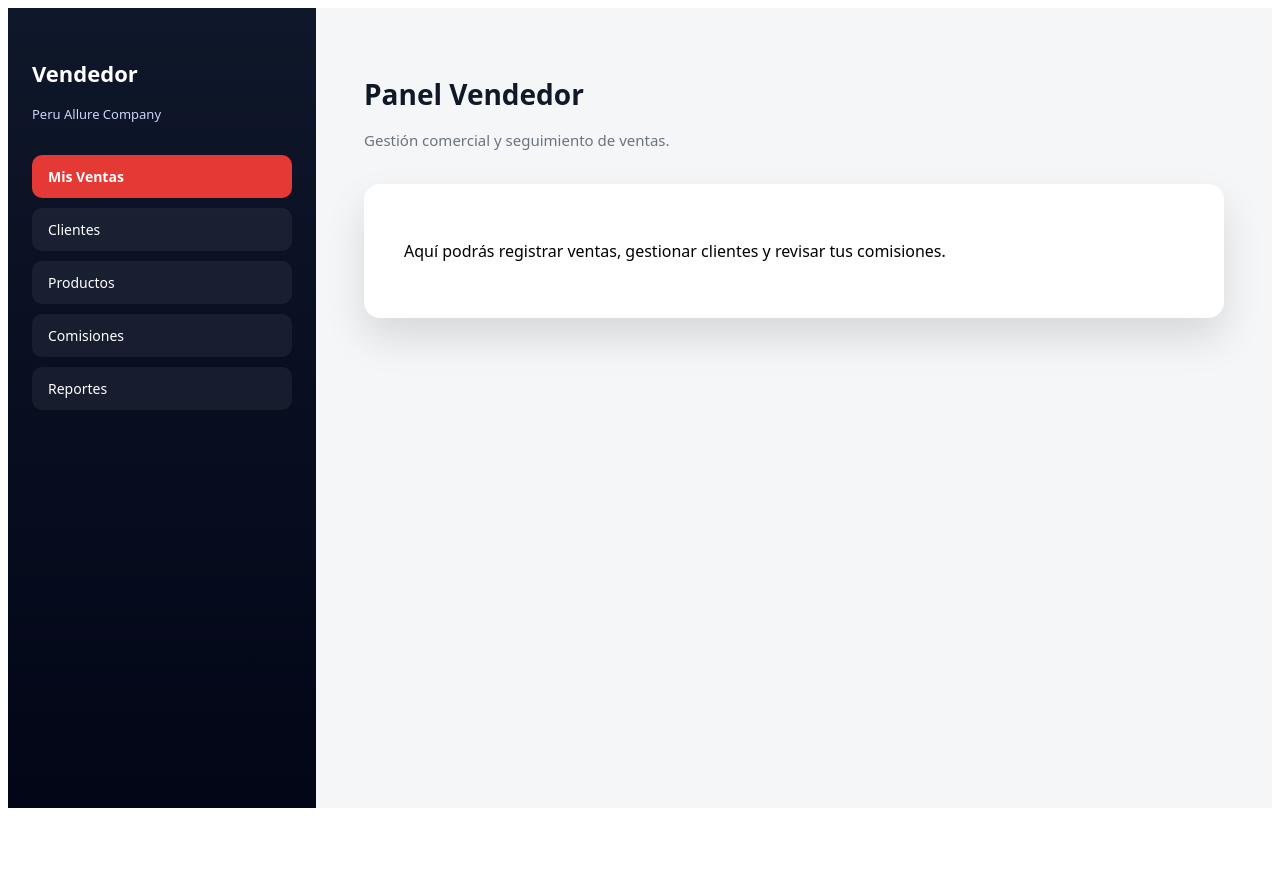
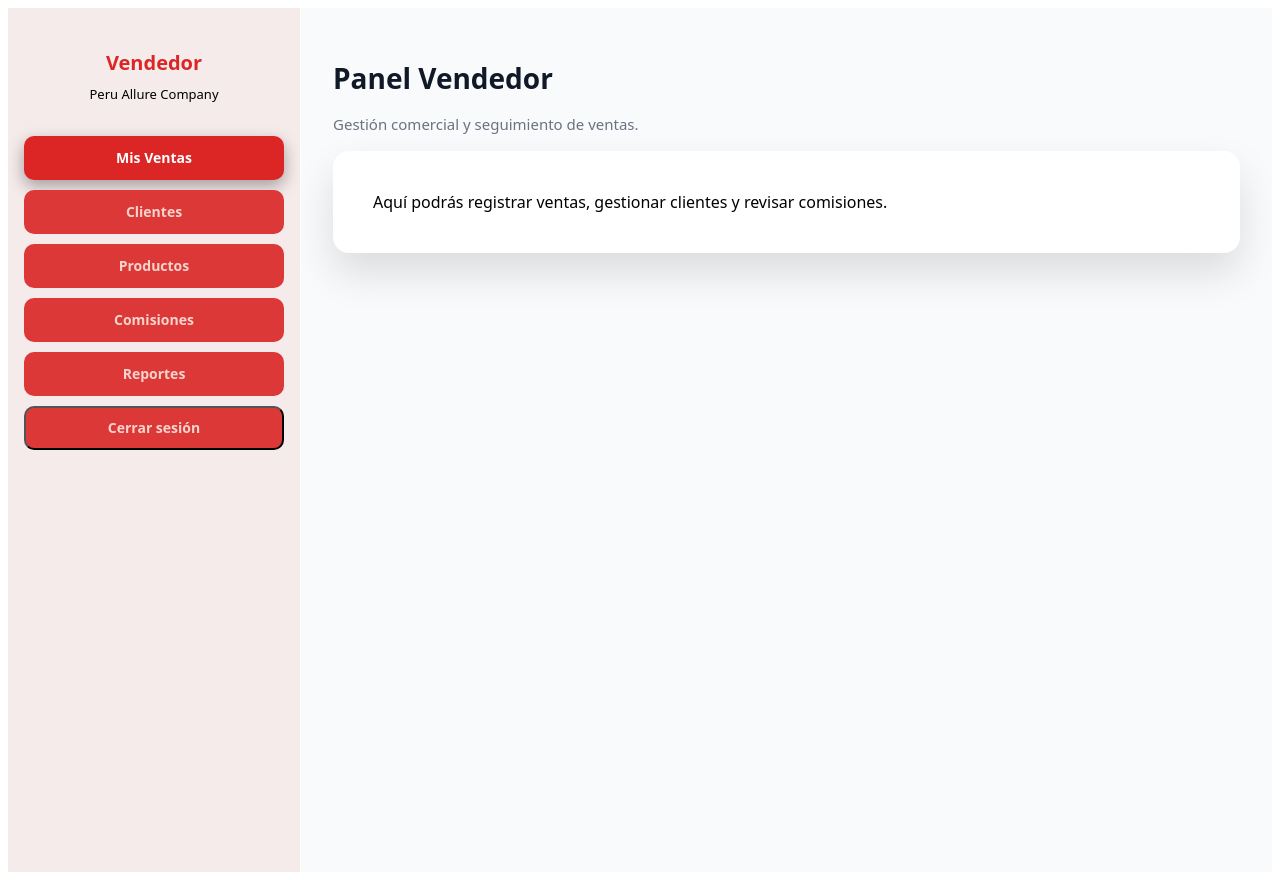
Before and after one commit to Benja1512/panel_administrativo_peruallure, a React (Create React App) app: page /vendedor in a window 1280 px wide. Before the commit the page ends 816 px from the top, so only its background shows below. Built offline with nearby package versions, Linux system fonts and the light colour scheme.

Commit message:
fix: extern seller

```diff
--- a/src/apps/VendedorApp.jsx
+++ b/src/apps/VendedorApp.jsx
@@ -1,34 +1,26 @@
 import React from "react";
-import "../styles/AppPanel.css";
+import { Outlet } from "react-router-dom";
+import SidebarVendedor from "../components/vendedor/SidebarVendedor";
+import "../styles/LayoutPanel.css";
 
 const VendedorApp = () => {
     return (
-        <div className="admin-layout">
-            <aside className="admin-sidebar">
-                <h2 className="sidebar-title">Vendedor</h2>
-                <p className="sidebar-company">Peru Allure Company</p>
+        <div className="layout-panel">
+            {/* 📌 Sidebar fijo */}
+            <SidebarVendedor />
 
-                <nav className="sidebar-menu">
-                    <button className="menu-item active">Mis Ventas</button>
-                    <button className="menu-item">Clientes</button>
-                    <button className="menu-item">Productos</button>
-                    <button className="menu-item">Comisiones</button>
-                    <button className="menu-item">Reportes</button>
-                </nav>
-            </aside>
+            {/* 📌 Contenido dinámico + textos base */}
+            <main className="layout-content">
+                <h1 className="panel-title">Panel Vendedor</h1>
+                <p className="panel-subtitle">Gestión comercial y seguimiento de ventas.</p>
 
-            <main className="admin-content">
-                <h1 className="panel-title">Panel Vendedor</h1>
-                <p className="panel-subtitle">
-                    Gestión comercial y seguimiento de ventas.
-                </p>
+                {/* 💡 Cuando no hay ruta interna, se muestra esto */}
+                <div className="panel-card">
+                    Aquí podrás registrar ventas, gestionar clientes y revisar comisiones.
+                </div>
 
-                <div className="panel-card">
-                    <p>
-                        Aquí podrás registrar ventas, gestionar clientes y revisar tus
-                        comisiones.
-                    </p>
-                </div>
+                {/* 📌 Cuando cambias el menú, el contenido se reemplaza aquí */}
+                <Outlet />
             </main>
         </div>
     );
--- a/src/apps/VendedorExternoApp.jsx
+++ b/src/apps/VendedorExternoApp.jsx
@@ -1,32 +1,25 @@
 import React from "react";
-import "../styles/AppPanel.css";
+import { Outlet } from "react-router-dom";
+
+// 🔥 ESTA ES LA RUTA CORRECTA
+import SidebarExterno from "../components/externo/SidebarExterno";
+
+import "../styles/LayoutPanel.css";
 
 const VendedorExternoApp = () => {
     return (
-        <div className="admin-layout">
-            <aside className="admin-sidebar">
-                <h2 className="sidebar-title">Externo</h2>
-                <p className="sidebar-company">Peru Allure Company</p>
+        <div className="layout-panel">
+            <SidebarExterno />
 
-                <nav className="sidebar-menu">
-                    <button className="menu-item active">Ventas</button>
-                    <button className="menu-item">Catálogo</button>
-                    <button className="menu-item">Clientes</button>
-                    <button className="menu-item">Soporte</button>
-                </nav>
-            </aside>
-
-            <main className="admin-content">
-                <h1 className="panel-title">Vendedor Externo</h1>
-                <p className="panel-subtitle">
-                    Acceso externo para gestión comercial básica.
-                </p>
+            <main className="layout-content">
+                <h1 className="panel-title">Panel Vendedor Externo</h1>
+                <p className="panel-subtitle">Gestión de ventas en campo y cartera asignada.</p>
 
                 <div className="panel-card">
-                    <p>
-                        Accede al catálogo, registra ventas y consulta información básica.
-                    </p>
+                    Controla tus clientes asignados, registra ventas y reportes diarios.
                 </div>
+
+                <Outlet />
             </main>
         </div>
     );
--- a/src/components/externo/SidebarExterno.jsx
+++ b/src/components/externo/SidebarExterno.jsx
@@ -0,0 +1,36 @@
+import React from "react";
+import { NavLink } from "react-router-dom";
+import "../superadmin/layout/SuperAdminSidebar.css"; // reutilizamos el diseño rosado
+
+const SidebarExterno = () => {
+    return (
+        <aside className="superadmin-sidebar">
+            <div className="sidebar-header">
+                <h2>Vendedor Externo</h2>
+                <span>Peru Allure Company</span>
+            </div>
+
+            <nav className="sidebar-menu">
+                <NavLink to="/externo" end className={({ isActive }) => `sidebar-item ${isActive ? "active" : ""}`}>
+                    Mis Ventas
+                </NavLink>
+
+                <NavLink to="/externo/clientes" className={({ isActive }) => `sidebar-item ${isActive ? "active" : ""}`}>
+                    Clientes Asignados
+                </NavLink>
+
+                <NavLink to="/externo/zonas" className={({ isActive }) => `sidebar-item ${isActive ? "active" : ""}`}>
+                    Zonas y Rutas
+                </NavLink>
+
+                <NavLink to="/externo/reportes" className={({ isActive }) => `sidebar-item ${isActive ? "active" : ""}`}>
+                    Reportes
+                </NavLink>
+
+                <button className="sidebar-item logout-btn">Cerrar sesión</button>
+            </nav>
+        </aside>
+    );
+};
+
+export default SidebarExterno;
--- a/src/components/vendedor/SidebarVendedor.jsx
+++ b/src/components/vendedor/SidebarVendedor.jsx
@@ -0,0 +1,59 @@
+import React from "react";
+import { NavLink } from "react-router-dom";
+import "../superadmin/layout/SuperAdminSidebar.css"; // ⬅️ Reutilizamos el mismo estilo
+
+const SidebarVendedor = () => {
+    return (
+        <aside className="superadmin-sidebar">
+            <div className="sidebar-header">
+                <h2>Vendedor</h2>
+                <span>Peru Allure Company</span>
+            </div>
+
+            <nav className="sidebar-menu">
+
+                <NavLink
+                    to="/vendedor"
+                    end
+                    className={({ isActive }) => `sidebar-item ${isActive ? "active" : ""}`}
+                >
+                    Mis Ventas
+                </NavLink>
+
+                <NavLink
+                    to="/vendedor/clientes"
+                    className={({ isActive }) => `sidebar-item ${isActive ? "active" : ""}`}
+                >
+                    Clientes
+                </NavLink>
+
+                <NavLink
+                    to="/vendedor/productos"
+                    className={({ isActive }) => `sidebar-item ${isActive ? "active" : ""}`}
+                >
+                    Productos
+                </NavLink>
+
+                <NavLink
+                    to="/vendedor/comisiones"
+                    className={({ isActive }) => `sidebar-item ${isActive ? "active" : ""}`}
+                >
+                    Comisiones
+                </NavLink>
+
+                <NavLink
+                    to="/vendedor/reportes"
+                    className={({ isActive }) => `sidebar-item ${isActive ? "active" : ""}`}
+                >
+                    Reportes
+                </NavLink>
+
+                <button className="sidebar-item logout-btn">
+                    Cerrar sesión
+                </button>
+            </nav>
+        </aside>
+    );
+};
+
+export default SidebarVendedor;
```
Also changed, not shown: src/components/externo/ExternoLayout.jsx (+20 -0 lines), src/components/vendedor/VendedorLayout.jsx (+20 -0 lines), src/routes/VendedorRoutes.jsx (+18 -6 lines).
